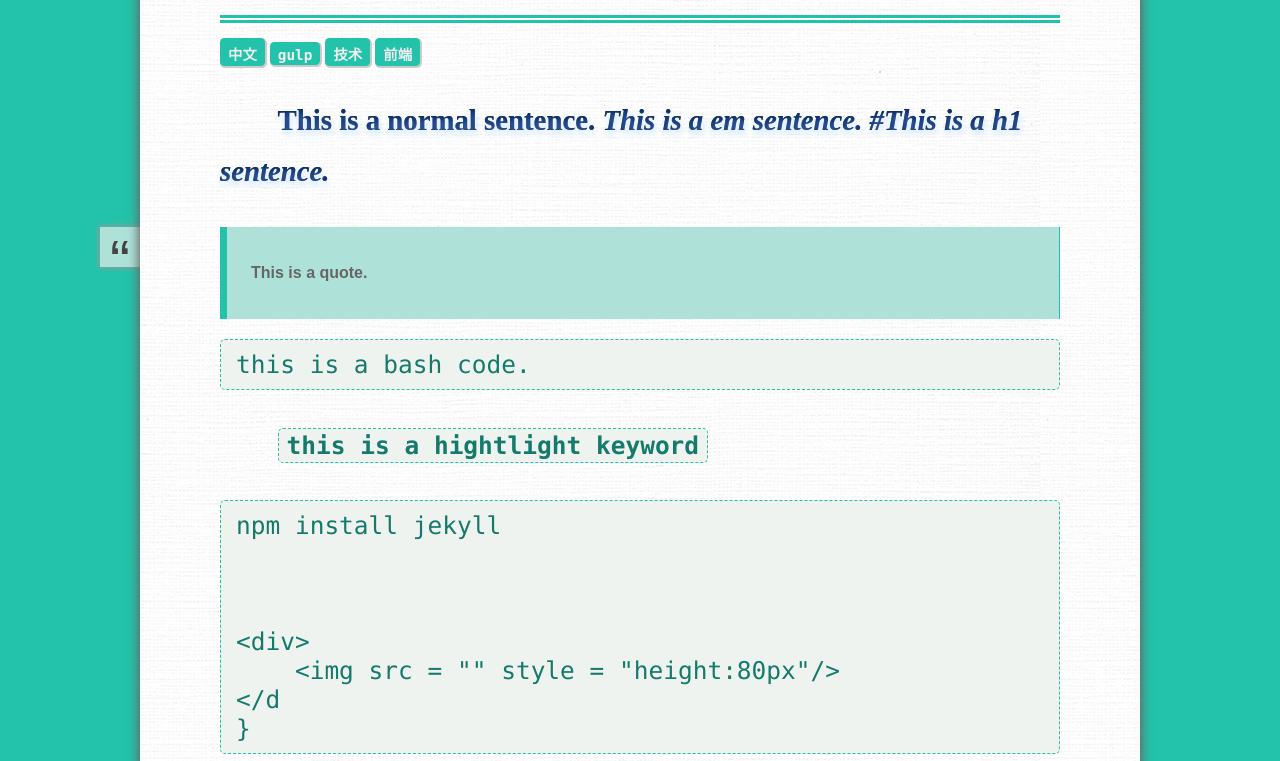
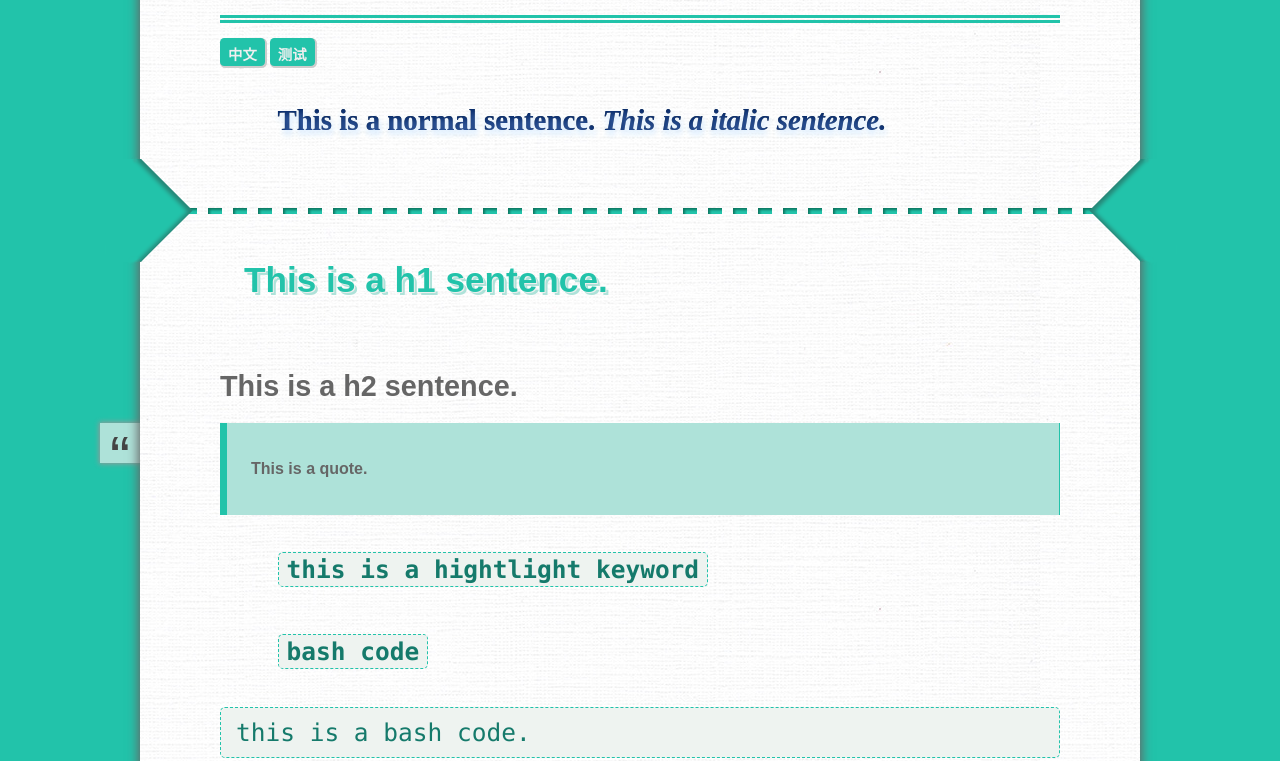
Before and after one commit to Sakilove/tyrantax, a Jekyll site: the page built from _posts/2016-11-04-testblog.md, in a window 1280 px wide and 1400 px high, scrolled down 438 px. Shown: the top 761 px of the window. Built offline with Jekyll 4.4.1, drawn with Linux system fonts in a browser that asks for light colours; nearby versions of some CDN libraries; library files that are not in the unit come from our copies; some of the changed text lies outside the part shown; grey boxes are pictures that could not be loaded.

Commit message:
Published with https://stackedit.io/

````diff
--- a/_posts/2016-11-04-testblog.md
+++ b/_posts/2016-11-04-testblog.md
@@ -1,37 +1,70 @@
 ---
 title: testeteststs
 subtitle: This id a subtitle
+time: 2016.11.4 22:55:00
 tags:
 - 中文
-- gulp
-- 技术
-- 前端
-category: 前端
+- 测试
+category: 测试
 excerpt: This is a Demo
 ---
 
 This is a normal sentence.
-<em>This is a em sentence.<em>
-#This is a h1 sentence.
+*This is a italic sentence.*
+#  This is a h1 sentence.
+##   This is a h2 sentence.
+
 > This is a quote.
 
-~~~bash
-this is a bash code.
-~~~
 `this is a hightlight keyword`
 
-    npm install jekyll
-
-
-
-    <div>
-	    <img src = "" style = "height:80px"/>
-    </d
-	}
+`bash code`
+```bash
+this is a bash code.
+```
+`python code`
+```python
+>>> def fib(n):
+>>>     a, b = 0, 1
+>>>     while a < n:
+>>>         print(a, end=' ')
+>>>         a, b = b, a+b
+>>>     print()
+>>> fib(1000)
+```
+`html code`
+```html
+<div>
+	<h1>hello world<h1>
+</div>
+```
+`css code`
+```css
+p{
+color:#ccc;
+}
+```
+`java code`
+```java
+System.out("hello world");
+```
+`c++ code`
+```c++
+void mian(){
+	cout<<"hello world";
+}
+```
+`js code`
+```javascript
+console.log("hello world");
+```
+`swift code`
+```swift
+let view = new view();
+```
 
 
 
 
-
-![enter image description here](http://120.27.93.212:8080/pic-server//upload/2/2/timeago3723c8465-3443-4b30-a67b-d1963bdfc2d9.png)
-> This post introduces how to set up TypeScript environment with ECharts.
+image
+![this is a image](http://120.27.93.212:8080/pic-server//upload/0/0/logo_6ca532bf1-ba22-40d4-b2d6-f2b6bb6f3c34.png)
````
